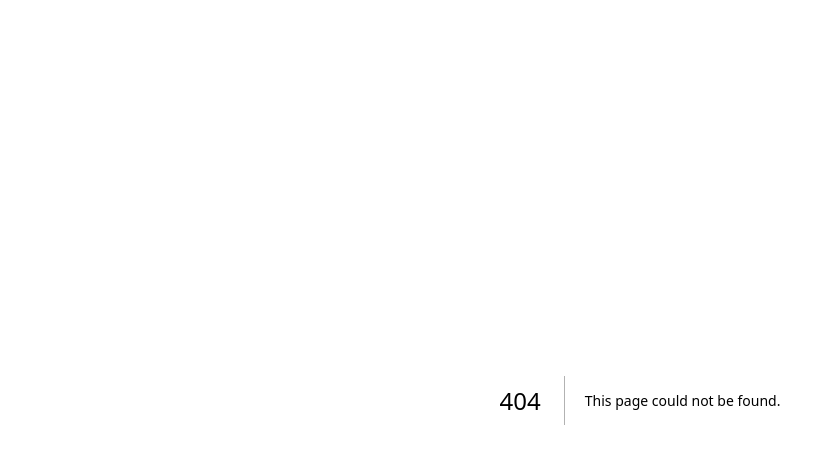
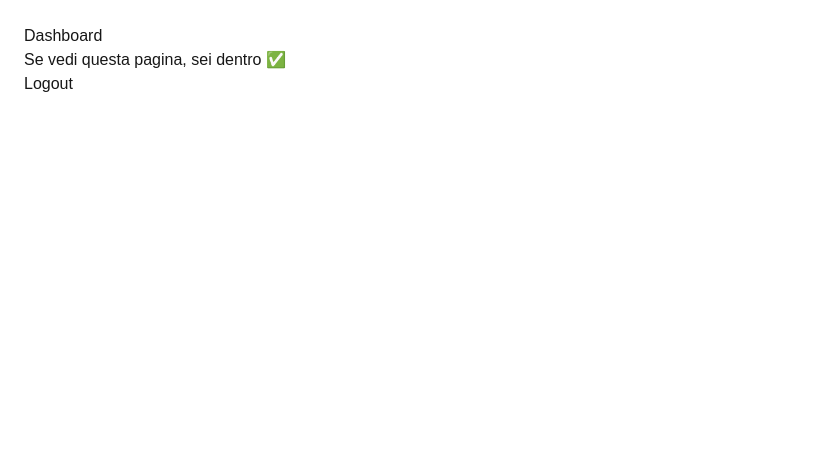
Before and after one commit to a78335323-hash/kayro-dashboard, a Next.js app: page /dashboard in a window 1280 px wide. Before the commit this address had no page. Shown: the top 464 px of the page, without its empty margins (0-818 px from the left). Built offline with nearby package versions, Linux system fonts and the light colour scheme.

Commit message:
Create page.tsx

```diff
--- /dev/null
+++ b/app/dashboard/page.tsx
@@ -0,0 +1,11 @@
+export default function DashboardPage() {
+  return (
+    <main style={{ padding: 24 }}>
+      <h1>Dashboard</h1>
+      <p>Se vedi questa pagina, sei dentro ✅</p>
+      <p>
+        <a href="/api/logout">Logout</a>
+      </p>
+    </main>
+  );
+}
```
